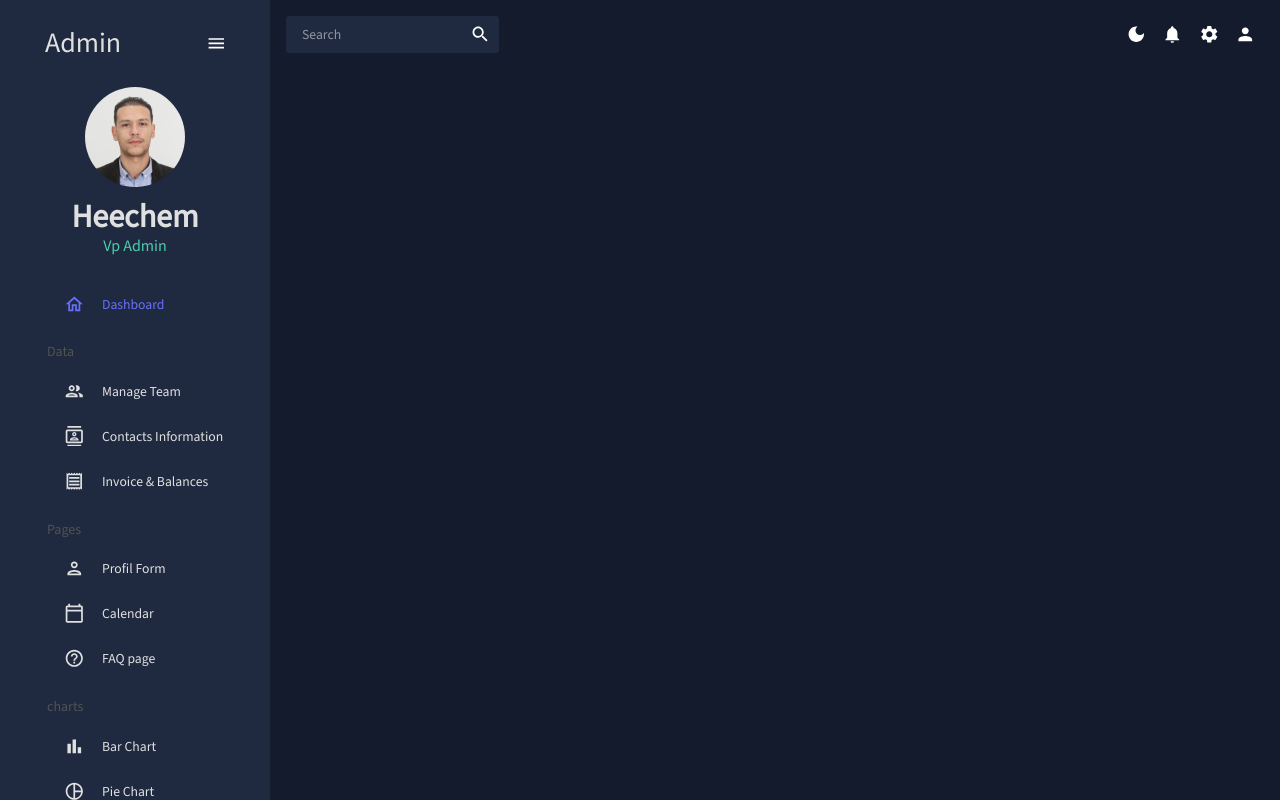
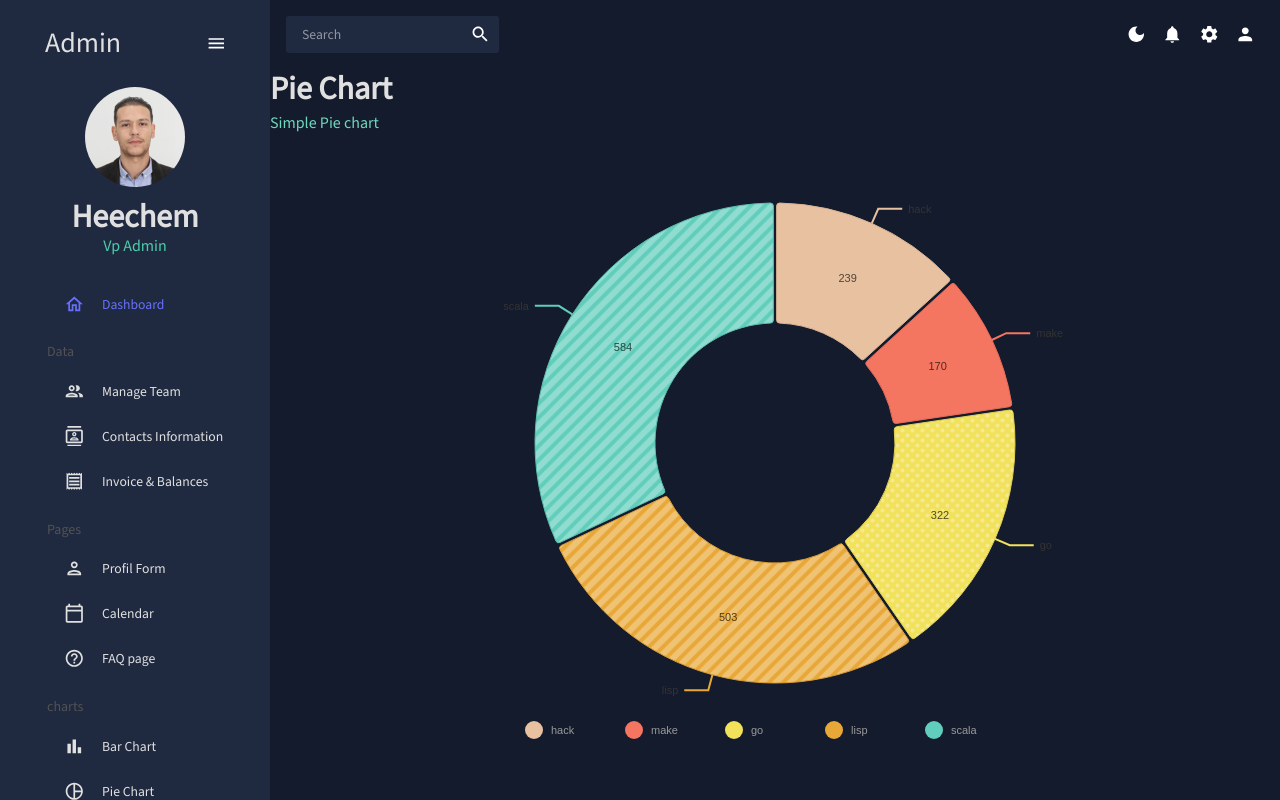
Before and after one commit to Heechem/react-admin, a React (Vite) app: page /pie in a window 1280 px wide. Built offline with nearby package versions, Linux system fonts and the light colour scheme.

Commit message:
Add Pie chart

```diff
--- a/src/App.jsx
+++ b/src/App.jsx
@@ -12,6 +12,7 @@ import Calendar from './scenes/calendar/Calendar';
 import Faq from './scenes/faq/Faq';
 import BarChart from './components/BarChart';
 import Bar from './scenes/bar/Bar';
+import Pie from './scenes/pie/Pie';
 
 function App() {
   const [theme, colorMode] = useMode();
@@ -45,10 +46,10 @@ function App() {
                 path="/form"
                 element={<Form />}
               />
-              {/* <Route
+              <Route
                 path="pie"
                 element={<Pie />}
-              /> */}
+              />
               <Route
                 path="bar"
                 element={<Bar />}
--- /dev/null
+++ b/src/components/PiChart.jsx
@@ -0,0 +1,160 @@
+import { ResponsivePie } from '@nivo/pie';
+import React from 'react';
+import { mockPieData } from '../data/mockData';
+import { useTheme } from '@emotion/react';
+import { tokens } from '../them';
+
+const PiChart = () => {
+  const theme = useTheme();
+  const colors = tokens(theme.palette.mode);
+  return (
+    <ResponsivePie
+      data={mockPieData}
+      theme={{
+        axis: {
+          domain: {
+            line: {
+              stroke: colors.grey[100],
+            },
+          },
+          legend: {
+            text: {
+              fill: colors.grey[100],
+            },
+          },
+          ticks: {
+            Line: {
+              stroke: colors.grey[100],
+              strokeWidth: 1,
+            },
+            text: {
+              fill: colors.grey[100],
+            },
+          },
+        },
+        legends: {
+          text: {
+            fill: colors.grey[100],
+          },
+        },
+      }}
+      margin={{ top: 40, right: 80, bottom: 80, left: 80 }}
+      innerRadius={0.5}
+      padAngle={0.7}
+      cornerRadius={3}
+      activeOuterRadiusOffset={8}
+      borderWidth={1}
+      borderColor={{
+        from: 'color',
+        modifiers: [['darker', 0.2]],
+      }}
+      arcLinkLabelsSkipAngle={10}
+      arcLinkLabelsTextColor="#333333"
+      arcLinkLabelsThickness={2}
+      arcLinkLabelsColor={{ from: 'color' }}
+      arcLabelsSkipAngle={10}
+      arcLabelsTextColor={{
+        from: 'color',
+        modifiers: [['darker', '3']],
+      }}
+      defs={[
+        {
+          id: 'dots',
+          type: 'patternDots',
+          background: 'inherit',
+          color: 'rgba(255, 255, 255, 0.3)',
+          size: 4,
+          padding: 1,
+          stagger: true,
+        },
+        {
+          id: 'lines',
+          type: 'patternLines',
+          background: 'inherit',
+          color: 'rgba(255, 255, 255, 0.3)',
+          rotation: -45,
+          lineWidth: 6,
+          spacing: 10,
+        },
+      ]}
+      fill={[
+        {
+          match: {
+            id: 'ruby',
+          },
+          id: 'dots',
+        },
+        {
+          match: {
+            id: 'c',
+          },
+          id: 'dots',
+        },
+        {
+          match: {
+            id: 'go',
+          },
+          id: 'dots',
+        },
+        {
+          match: {
+            id: 'python',
+          },
+          id: 'dots',
+        },
+        {
+          match: {
+            id: 'scala',
+          },
+          id: 'lines',
+        },
+        {
+          match: {
+            id: 'lisp',
+          },
+          id: 'lines',
+        },
+        {
+          match: {
+            id: 'elixir',
+          },
+          id: 'lines',
+        },
+        {
+          match: {
+            id: 'javascript',
+          },
+          id: 'lines',
+        },
+      ]}
+      motionConfig="molasses"
+      legends={[
+        {
+          anchor: 'bottom',
+          direction: 'row',
+          justify: false,
+          translateX: 0,
+          translateY: 56,
+          itemsSpacing: 0,
+          itemWidth: 100,
+          itemHeight: 18,
+          itemTextColor: '#999',
+          itemDirection: 'left-to-right',
+          itemOpacity: 1,
+          symbolSize: 18,
+          symbolShape: 'circle',
+          effects: [
+            {
+              on: 'hover',
+              style: {
+                itemTextColor: 'blue',
+              },
+            },
+          ],
+        },
+      ]}
+    />
+  );
+};
+
+export default PiChart;
--- /dev/null
+++ b/src/scenes/pie/Pie.jsx
@@ -0,0 +1,20 @@
+import { Box } from '@mui/material';
+import React from 'react';
+import Header from '../../components/Header';
+import PiChart from '../../components/PiChart';
+
+const Pie = () => {
+  return (
+    <Box m="20">
+      <Header
+        title={'Pie Chart'}
+        subtitle={'Simple Pie chart'}
+      />
+      <Box height="75dvh">
+        <PiChart />
+      </Box>
+    </Box>
+  );
+};
+
+export default Pie;
```
